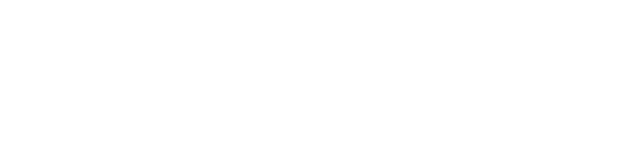
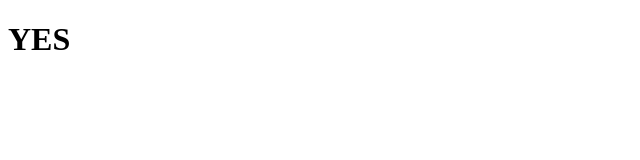
Before and after one commit to JungJinuk/git-demo, a plain HTML site: page index.html in a window 1280 px wide. Shown: the whole page, without its empty margins (0-640 px from the left). Drawn offline with Linux system fonts and the light colour scheme.

Commit message:
asffdasfdsf

```diff
--- a/index.html
+++ b/index.html
@@ -6,6 +6,6 @@
         <meta name="viewport" content="width=device-width, initial-scale=1">
     </head>
     <body>
-
+        <h1>YES</h1>
     </body>
 </html>
```
